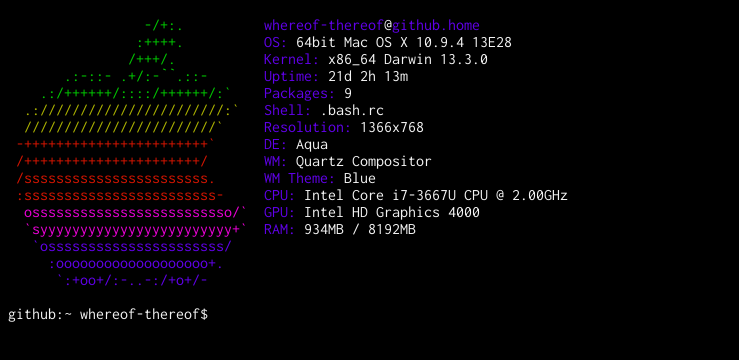
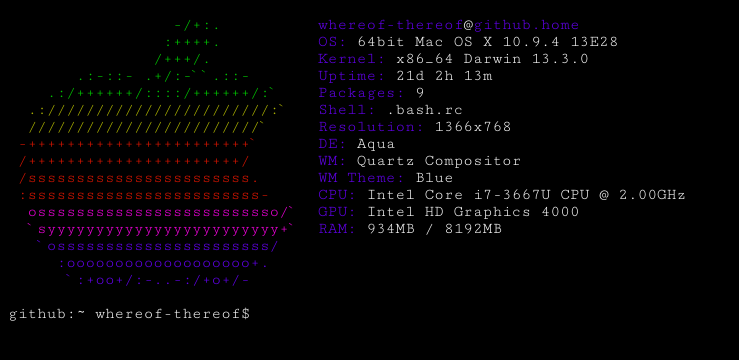
Before and after one commit to whereof-thereof/terminal, a plain HTML site: page index.html in a window 1280 px wide. Shown: the whole page, without its empty margins (0-739 px from the left). Drawn offline with Linux system fonts and the light colour scheme.

Commit message:
Cutive font

```diff
--- a/index.html
+++ b/index.html
@@ -2,9 +2,9 @@
 <!DOCTYPE html>
 <html>
   <head>
-    <link href='http://fonts.googleapis.com/css?family=Inconsolata' rel='stylesheet' type='text/css'>
+    <link href='http://fonts.googleapis.com/css?family=Cutive+Mono' rel='stylesheet' type='text/css'>
     <style type="text/css">
-      html { font-family: 'Inconsolata', mono; background: #000; color: #f4f4f4; }
+      html { font-family: 'Cutive Mono', mono; background: #000; color: #f4f4f4; }
 
       @media (max-width: 610px) { html { font-size: 9px !important; } }
     </style>
```
